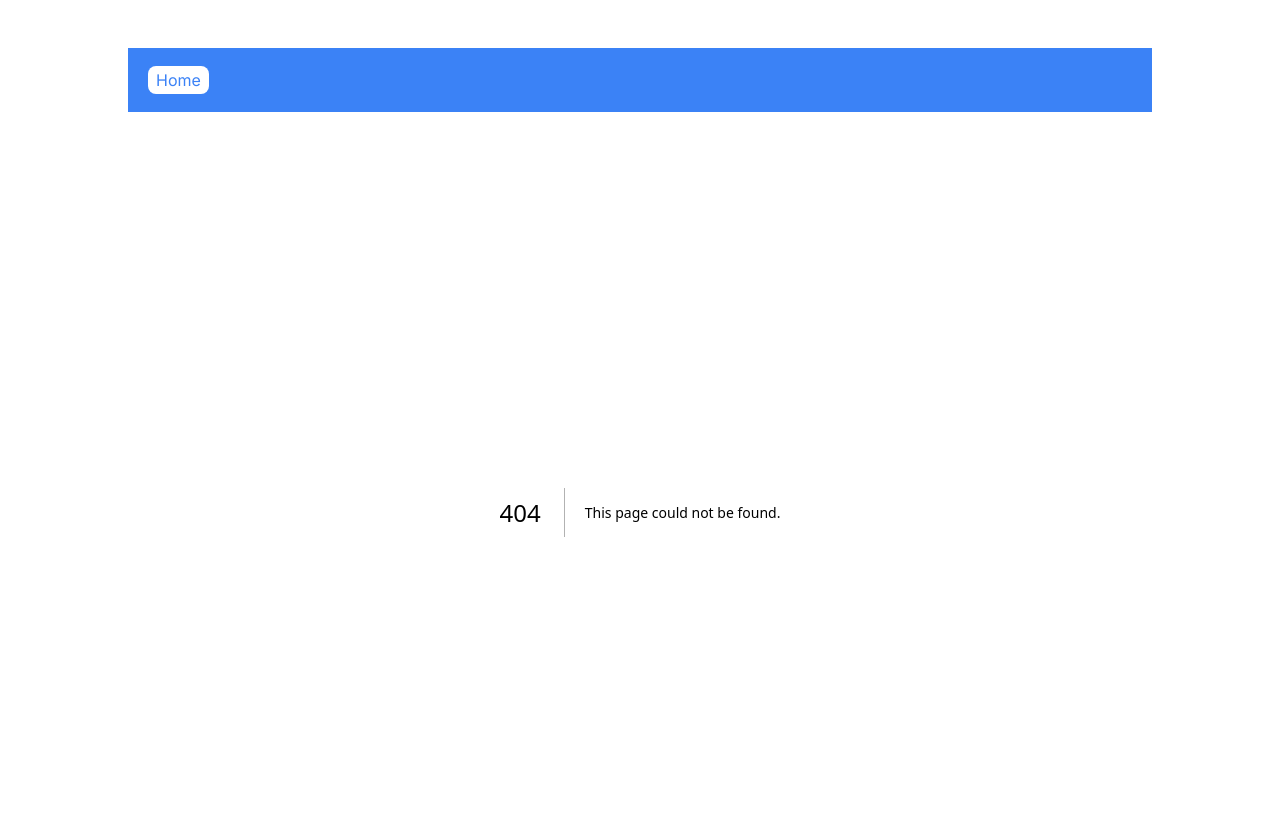
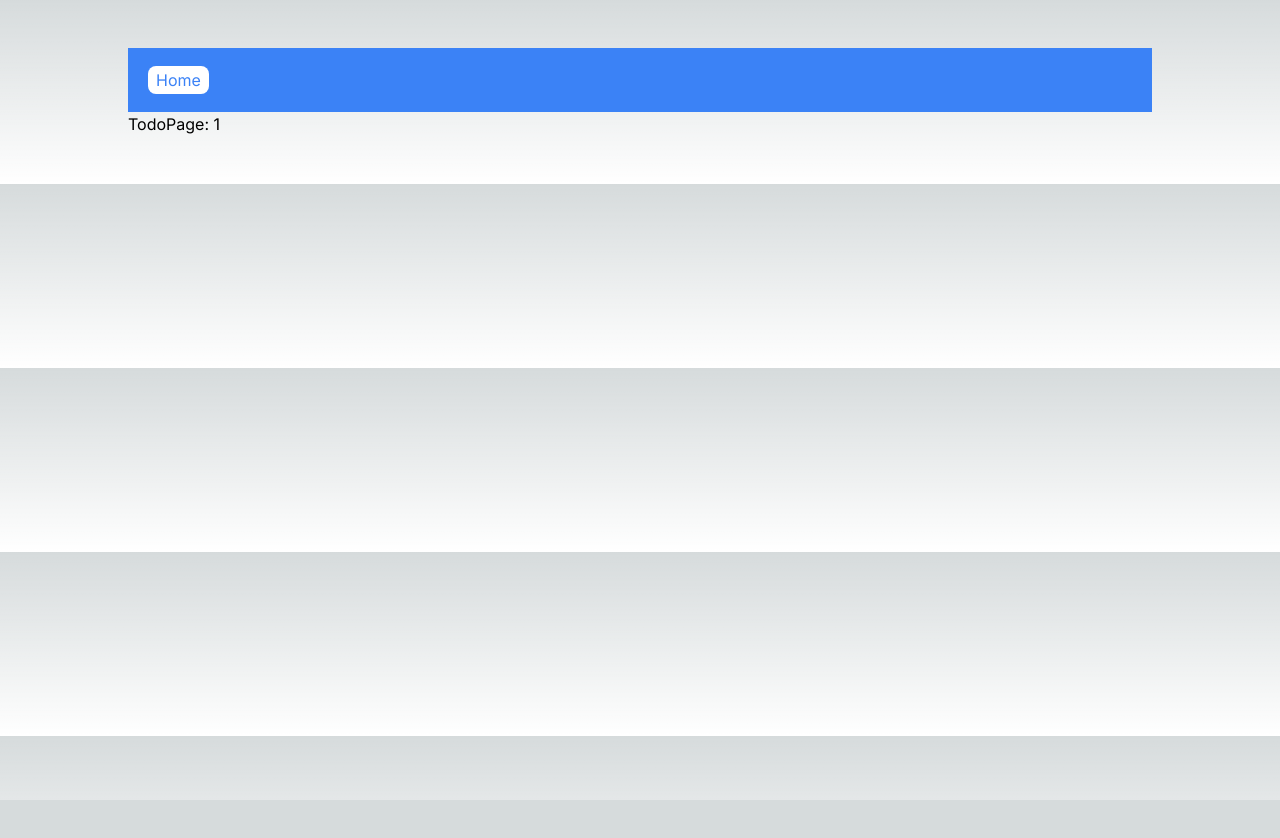
Before and after one commit to SamuelNjenga/next_js_13, a Next.js app: page /todos/1 in a window 1280 px wide. Before the commit this address had no page. Shown: the top 838 px of the page. After the commit the page ends 800 px from the top, so only its background shows below. Built offline with nearby package versions, Linux system fonts and the light colour scheme.

Commit message:
feat: add TodoPage component

```diff
--- a/app/todos/TodosList.jsx
+++ b/app/todos/TodosList.jsx
@@ -3,6 +3,7 @@ import Link from "next/link";
 const fetchTodos = async () => {
   const res = await fetch("https://jsonplaceholder.typicode.com/todos/");
   const todos = await res.json();
+  console.log('todos', todos)
   return todos;
 };
 
--- /dev/null
+++ b/app/todos/[todoId]/page.jsx
@@ -0,0 +1,7 @@
+import React from "react";
+
+const TodoPage = ({ params: { todoId } }) => {
+  return <div>TodoPage: {todoId}</div>;
+};
+
+export default TodoPage;
```
